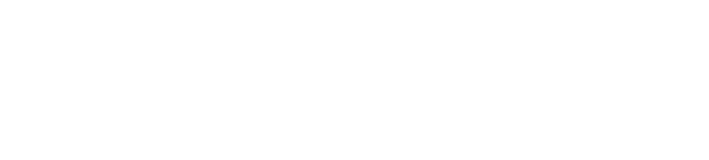
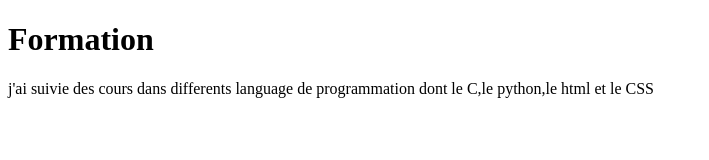
Before and after one commit to DevDinast/mon-cv, a plain HTML site: page index.html in a window 1280 px wide. Shown: the whole page, without its empty margins (0-709 px from the left). Drawn offline with Linux system fonts and the light colour scheme.

Commit message:
mise en place de la section formation

```diff
--- a/index.html
+++ b/index.html
@@ -7,6 +7,9 @@
     <link rel="stylesheet"href="style.css">
 </head>
 <body>
-
+    <h1>Formation</h1>
+    <p>j'ai suivie des cours dans differents language de programmation
+        dont le C,le python,le html et le CSS
+    </p>
 </body>
 </html>
```
